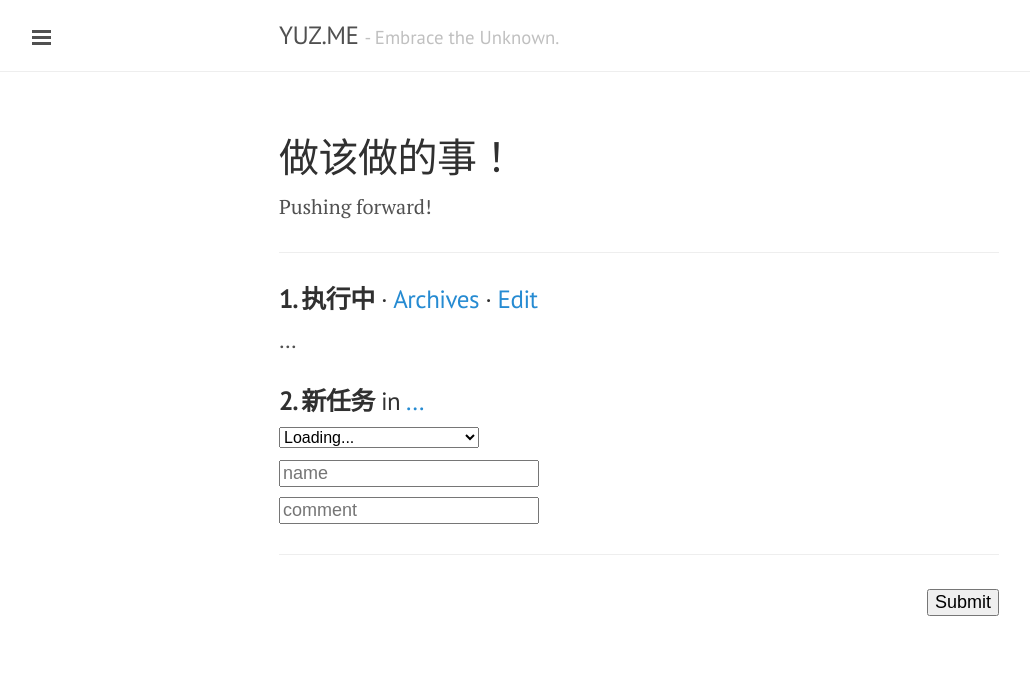
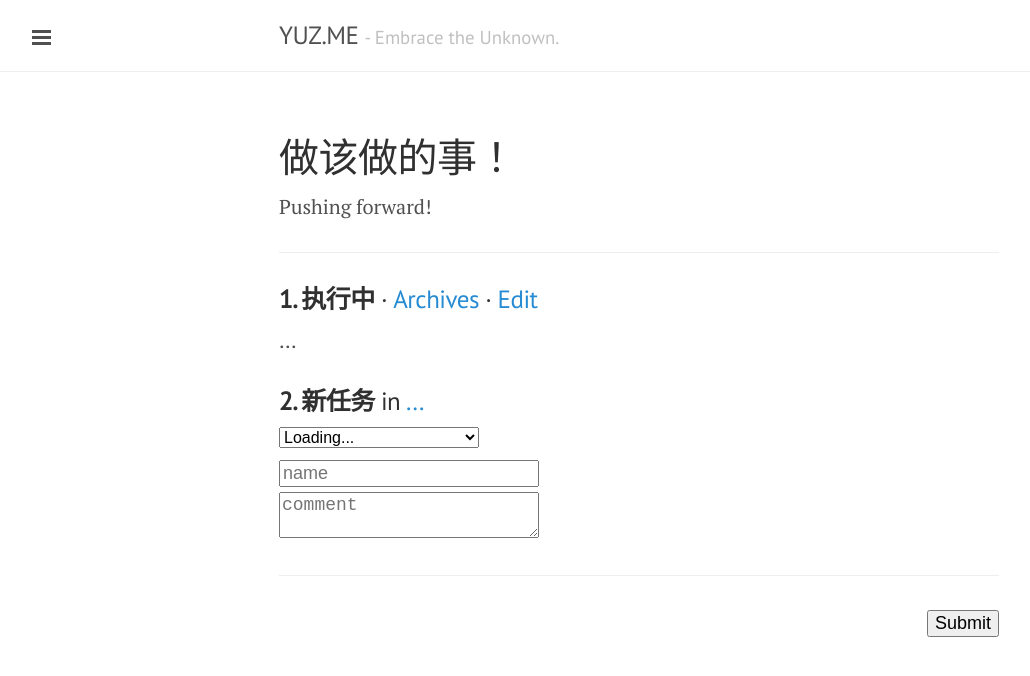
Before and after one commit to yusite/yuz.me, a Jekyll site: the page built from log.md, in a window 1280 px wide. Shown: the top 676 px of the page, without its empty margins (1-1031 px from the left). Built offline with Jekyll 4.4.1, drawn with Linux system fonts in a browser that asks for light colours; Markdown is read by kramdown in place of the engine named in the settings.

Commit message:
update log page

```diff
--- a/log.md
+++ b/log.md
@@ -25,7 +25,7 @@ Pushing forward!
 <br>
 <input type="text" name="create" style="font-size:18px;margin-top:10px;" placeholder="name">
 <br>
-<input type="text" name="comment" style="font-size:18px;margin-top:10px;" placeholder="comment">
+<textarea name="comment" rows="2" style="font-size:18px;margin-top:5px;" placeholder="comment"></textarea>
 </h3>
 
 <hr>
```
